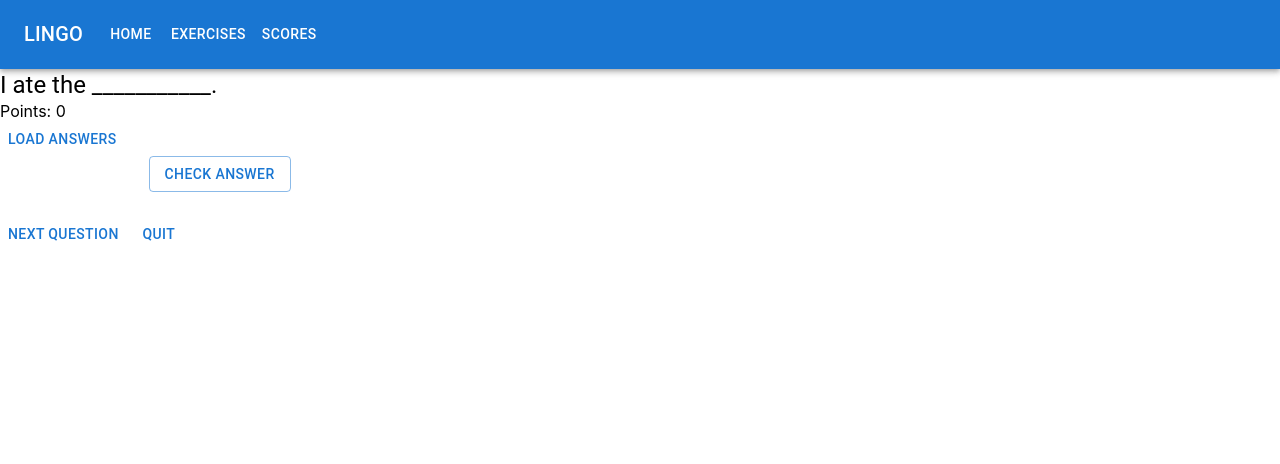
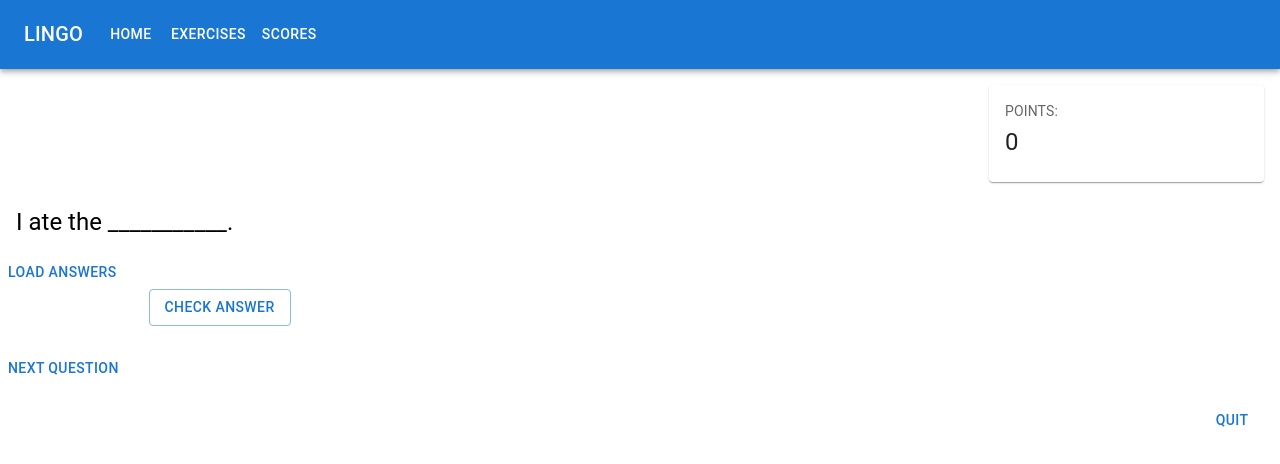
Before and after one commit to 8878rena/LINGO, a React (Create React App) app: page /#/exercises in a window 1280 px wide. Shown: the top 464 px of the page. Built offline with nearby package versions, Linux system fonts and the light colour scheme.

Commit message:
fully functional

```diff
--- a/src/components/App/App.js
+++ b/src/components/App/App.js
@@ -12,15 +12,18 @@ import {
 
 export const Context = React.createContext("");
 export const Context2 = React.createContext("");
+export const Context3 = React.createContext("");
 
 
 function App() {
   const [language, setLanguage] = useState("");
   const [score, setScore]=useState(0);
+  const [scoresArray, setScoresArray]= useState([]);
   return (
     <div>
       <Context.Provider value = {{language, setLanguage}} >
       <Context2.Provider value ={{score, setScore}}>
+      <Context3.Provider value={{scoresArray, setScoresArray}}>
     <HashRouter>
         <Header />
         <Routes>
@@ -28,7 +31,7 @@ function App() {
           <Route path="/exercises" element={<Exercises />}></Route>
           <Route path="/scores" element= {<Scores />}></Route>
         </Routes>
-      </HashRouter></Context2.Provider></Context.Provider>
+      </HashRouter></Context3.Provider></Context2.Provider></Context.Provider>
       </div>
   );
 }
--- a/src/components/exercises/exercises.js
+++ b/src/components/exercises/exercises.js
@@ -1,5 +1,4 @@
 import Button from "@mui/material/Button";
-import Alert from "@mui/material/Alert";
 import { useNavigate } from "react-router-dom";
 import React, { useState, useContext, useEffect } from "react";
 import { Context } from "../App/App";
@@ -9,9 +8,13 @@ import RadioGroup from "@mui/material/RadioGroup";
 import FormControlLabel from "@mui/material/FormControlLabel";
 import FormControl from "@mui/material/FormControl";
 import FormHelperText from "@mui/material/FormHelperText";
-import FormLabel from "@mui/material/FormLabel";
 import { Typography } from "@mui/material";
-import props from 'prop-types'
+import Box from '@mui/material/Box';
+import Card from '@mui/material/Card';
+import CardActions from '@mui/material/CardActions';
+import CardContent from '@mui/material/CardContent';
+
+
 const exerciseQuestions = [
   {
     question: "I ate the ___________.",
@@ -20,12 +23,12 @@ const exerciseQuestions = [
   },
   {
     question: "I ___________ the pink one.",
-    answers: "happy, Samuel, pretend, like",
+    answers: "happy, Samuel, decide, want",
     correct: "4",
   },
   {
     question: "The house was ___________ the park.",
-    answers: "people, near, family, silly",
+    answers: "people, next to, family, silly",
     correct: "2",
   },
   {
@@ -37,11 +40,6 @@ const exerciseQuestions = [
     question: "I feel ___________ when I hear bad news.",
     answers: "happy, sad, funny, big",
     correct: "2",
-  },
-  {
-    question: "It is nice and ___________ outside!",
-    answers: "sunny, group, chat, wonder",
-    correct: "1",
   },
   {
     question: "The game was ___________",
@@ -86,8 +84,6 @@ export function Exercises() {
 
   function translateSentence() {
     const encodedParams = new URLSearchParams();
-    console.log("in fetch");
-    console.log(currQuestion.answers);
     encodedParams.append("q", currQuestion.answers);
     encodedParams.append("target", language.language);
     encodedParams.append("source", "en");
@@ -98,7 +94,7 @@ export function Exercises() {
         "content-type": "application/x-www-form-urlencoded",
         "Accept-Encoding": "application/gzip",
         "X-RapidAPI-Host": "google-translate1.p.rapidapi.com",
-        "X-RapidAPI-Key": '793e7544cfmshc86b84a64c474cep19d526jsnbfc5630f0ae8',
+        "X-RapidAPI-Key": 'b73f9c2401mshcedd7e1f12ccedfp1248f8jsn65831379a3f4',
       },
       body: encodedParams,
     };
@@ -114,8 +110,6 @@ export function Exercises() {
       .then(() => setOutputValueArray(outputValueString.split(",")))
 
       .catch((err) => console.error(err));
-
-    console.log(outputValueString);
   }
 
   const handleClick = () => {
@@ -126,28 +120,68 @@ export function Exercises() {
   function nextQ()  {
     setCurrIndex(currIndex +1);
     setCurrQuestion(exerciseQuestions[currIndex]);
-    //console.log(currIndex);
-    //console.log(currQuestion);
   }
 
   return (
     <div>
-      <div class="question">
+
+      <Box
+        sx={{
+          display: 'flex',
+          m: 1,
+          p: 1,
+          flexDirection: 'row-reverse'
+        }}
+      >
+        <Card sx={{ minWidth: 275, justifySelf: "right", justifyContent: "right" }}>
+      <CardContent>
+        <Typography sx={{ fontSize: 14 }} color="text.secondary" gutterBottom>
+          POINTS:
+        </Typography>
+        <Typography variant="h5" component="div">
+         {score}
+        </Typography>
+
+      </CardContent>
+
+    </Card>
+    </Box>
+
+    <Box
+     sx={{
+      display: 'flex',
+      m: 1,
+      p: 1,
+      flexDirection: 'row',
+
+    }}>
+ <div style={{
+    display: 'flex',
+    alignItems: 'center',
+    justifyContent: 'center',
+}}>
         <Typography variant="h5">{currQuestion.question}</Typography>
 
-        <div>Points: {score}</div>
-
-      </div>
+        </div>
+      </Box>
       <AnswerRadio
         currQuestion={currQuestion}
         translateSentence={translateSentence}
         outputValueArray={outputValueArray}
       />
       <div>
-
-        <Button onClick={()=>nextQ()}>NEXT QUESTION</Button>
+      <Button onClick={()=>nextQ()}>NEXT QUESTION</Button>
+      <Box
+        sx={{
+          display: 'flex',
+          m: 1,
+          p: 1,
+          flexDirection: 'row-reverse',
+          fontWeight: '1000'
+        }}
+      >
         <Button onClick={handleClick}>QUIT</Button>
-
+  </Box>
 
       </div>
     </div>
@@ -173,7 +207,6 @@ function AnswerRadio(props) {
     if (value === props.currQuestion.correct) {
       setHelperText("You got it!");
       setScore(score + 1);
-      console.log(score);
       setError(false);
     } else if (value !== props.currQuestion.correct && value !== null) {
       setHelperText("Sorry, wrong answer!");
@@ -184,19 +217,7 @@ function AnswerRadio(props) {
     }
   };
 
-  /* useEffect(() =>{
-     props.currQuestion.answers.map( (answer, index) => {
-         props.translateSentence(answer);
-        const tempTranslations =[...translatedAnswers];
-        const newValue = props.outputValue;
-        console.log(newValue);
-        const tempTranslations2 = [...tempTranslations, props.outputValue];
-        console.log(props.outputValue);
-        setTranslatedAnswers(tempTranslations2);
-    })
-    props.translateSentence();
-    console.log(translatedAnswers);
-  },[translatedAnswers]); */
+
 
   function loadAnswers() {
     props.translateSentence();
@@ -208,7 +229,7 @@ function AnswerRadio(props) {
     <form onSubmit={handleSubmit}>
       <Button onClick={() => loadAnswers()}>load answers</Button>
       <FormControl sx={{ m: 3 }} error={error} variant="standard">
-{/* {showAnswers ? <div></div> : <div></div>} */}
+
 
 
         {showAnswers && (
@@ -218,15 +239,7 @@ function AnswerRadio(props) {
             value={value}
             onChange={handleRadioChange}
           >
-            {/* {translatedAnswers.map((answer, index) => {
-             <FormControlLabel key={index} value="hi" control={<Radio />} label="The best!" />
-})}
 
-          <FormControlLabel value="worst" control={<Radio />} label="The worst." /> */}
-
-            {/* {props.outputValue.map((answer, index) => {
-             <FormControlLabel key={index} value={answer} control={<Radio />} label="The best!" />
-})} */}
 
             {props.outputValueArray.length === 0 ? (
               <div>Loading</div>
--- a/src/components/home/home.js
+++ b/src/components/home/home.js
@@ -18,9 +18,7 @@ import { Context2 } from "../App/App";
 
 export function Home() {
   const navigate = useNavigate();
-  //const [language, setLanguage] = useState("");
   const {language, setLanguage} = useContext(Context);
-  //console.log(setLanguage)
   const [allLanguages, setAllLanguages] = useState([{}]);
   const [value, setValue] = React.useState('');
   const [outputValue, setOutputValue] = React.useState('');
@@ -33,7 +31,7 @@ export function Home() {
   const handleLanguageChange = (event) => {
     setLanguage(event.target.value);
     setScore(0);
-    console.log(language);
+
   };
 
   function loadLang() {
@@ -42,7 +40,7 @@ export function Home() {
       headers: {
         'Accept-Encoding': 'application/gzip',
         'X-RapidAPI-Host': 'google-translate1.p.rapidapi.com',
-        'X-RapidAPI-Key': '793e7544cfmshc86b84a64c474cep19d526jsnbfc5630f0ae8'
+        'X-RapidAPI-Key': 'b73f9c2401mshcedd7e1f12ccedfp1248f8jsn65831379a3f4'
       }
     };
 
@@ -59,8 +57,6 @@ export function Home() {
 
 function translateSentence(){
     const encodedParams = new URLSearchParams();
-    // encodedParams.append("q", value);
-    // encodedParams.append("target", language);
     encodedParams.append("q", value);
     encodedParams.append("target", language.language);
     encodedParams.append("source", "en");
@@ -71,7 +67,7 @@ const options = {
 		'content-type': 'application/x-www-form-urlencoded',
 		'Accept-Encoding': 'application/gzip',
 		'X-RapidAPI-Host': 'google-translate1.p.rapidapi.com',
-		'X-RapidAPI-Key': '793e7544cfmshc86b84a64c474cep19d526jsnbfc5630f0ae8'
+		'X-RapidAPI-Key': 'b73f9c2401mshcedd7e1f12ccedfp1248f8jsn65831379a3f4'
 	},
 	body: encodedParams
 };
@@ -80,7 +76,6 @@ fetch('https://google-translate1.p.rapidapi.com/language/translate/v2', options)
 
 	.then(response => response.json())
   .then((response) => setOutputValue(response.data.translations[0].translatedText))
-	//.then(response => console.log(response.data.translations[0].translatedText))
 	.catch(err => console.error(err));
 
   }
@@ -88,10 +83,6 @@ fetch('https://google-translate1.p.rapidapi.com/language/translate/v2', options)
 
   return (
     <div>
-      {/* <Button onClick={()=>loadLang()}>Try Me</Button>
-    <div>{allLanguages.map((item, index) =>
-      <div key={index}>{item.language}</div>
-    )}</div> */}
       <Box sx={{ minWidth: 120 }}>
         <FormControl fullWidth>
           <InputLabel id="demo-simple-select-label">
@@ -110,7 +101,6 @@ fetch('https://google-translate1.p.rapidapi.com/language/translate/v2', options)
                 {item.language}
               </MenuItem>
             ))}
-            {/* (<div key={index}>{item.language}</div>)} */}
           </Select>
         </FormControl>
         <div>
@@ -129,24 +119,34 @@ fetch('https://google-translate1.p.rapidapi.com/language/translate/v2', options)
         <div>
         <TextField sx={{width: "90%"}}
           id="outlined-multiline-flexible"
-          label="Translate"
+          label=""
           multiline
           maxRows={4}
           value={value}
           onChange={handleChange}
         />
         </div>
-        {/* {<Typography sx={{ fontSize: 28 }} color="text.secondary" gutterBottom>
-          <div>{outputValue.map((item, index) =>
-      <div key={index}>{item.translations}</div>
-    )}</div>
-        </Typography>} */}
 
       </CardContent>
       <CardActions>
         <Button size="medium" onClickCapture={()=>translateSentence()}>Translate</Button>
       </CardActions>
-      <div>{outputValue}</div>
+
+      <Box
+        sx={{
+          display: 'flex',
+          m: 1,
+          p: 1,
+          fontSize: '0.875rem',
+          fontWeight: '700',
+        }}
+      >
+        <Typography variant="h5" component="div">
+        <div>{outputValue}</div>
+        </Typography>
+
+      </Box>
+
     </Card>
     </div>
   );
--- a/src/components/scores/scores.jsx
+++ b/src/components/scores/scores.jsx
@@ -4,6 +4,7 @@ import Paper from '@mui/material/Paper';
 import { styled } from '@mui/material/styles';
 import { Context } from "../App/App";
 import { Context2 } from "../App/App";
+import { Context3 } from "../App/App";
 import React, { useState, useContext, useEffect } from "react";
 
 
@@ -19,41 +20,37 @@ const Item = styled(Paper)(({ theme }) => ({
 export function Scores(){
 const {language, setLanguage} = useContext(Context);
 const {score, setScore } = useContext(Context2);
-const [scoresArray, setScoresArray]=React.useState([]);
+const {scoresArray, setScoresArray}=React.useContext(Context3);
 
 
 useEffect(() => {
   const newScoresArray = [...scoresArray, {theLanguage: language, score: score}];
   setScoresArray(newScoresArray);
-  console.log(language.language);
-  console.log(score);
+
 }, [""]);
 
-/* function addScore(){
-  const newScoresArray = [...ScoresArray, {language:{language}, score: {score}}];
-  setScoresArray(newScoresArray);
-} */
+
     return(
       <div>
-        {console.log(scoresArray)}
+
       {scoresArray.length === 0 ?
       <div>No Scores</div> :
      <Grid container spacing={2}>
 
   <Grid item xs={6}>
-    <Item>Language</Item>
+    <Item>LANGUAGE</Item>
 
 
     {scoresArray.map((item, index) => (
       <Item key={index} value = {item}>
-          {console.log(item.theLanguage.language)}
+
 
        <div> {item.theLanguage.language} </div>
        </Item>
     ))}
   </Grid>
   <Grid item xs={6}>
-    <Item>Score</Item>
+    <Item>SCORE</Item>
   {scoresArray.map((item, index) => (
        <Item key={index} value = {item}>
         <div> {item.score} </div>
```
